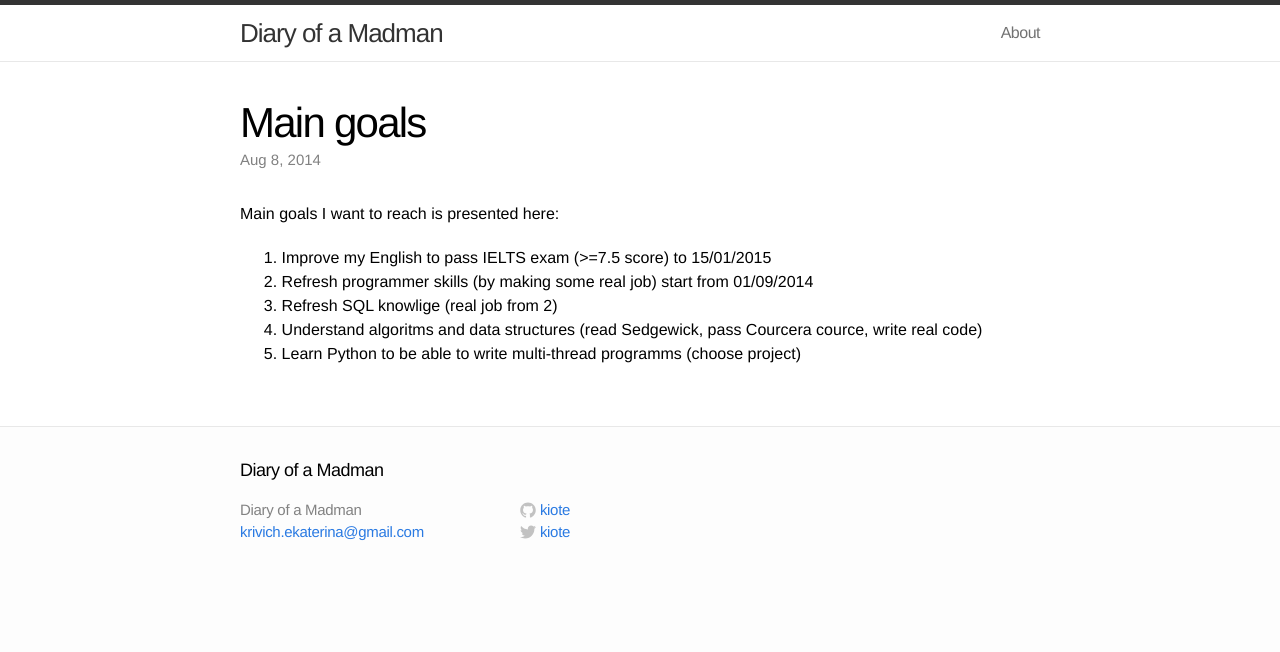
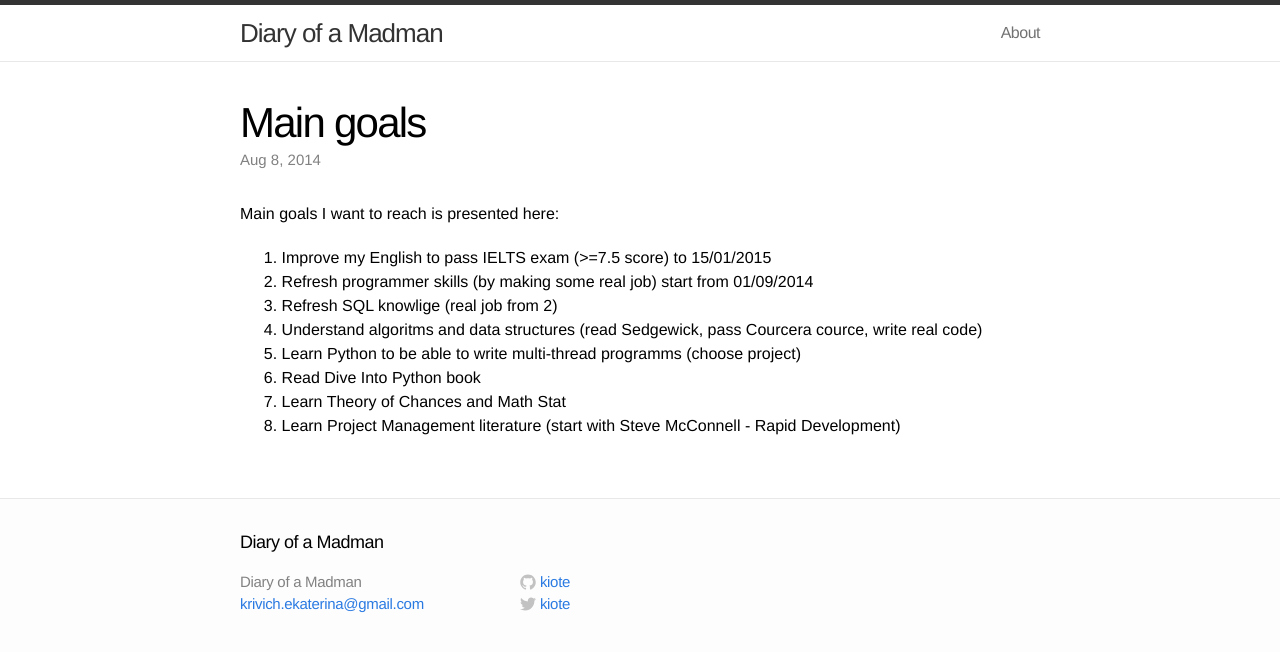
Before and after one commit to kiote/kiote.github.io, a Jekyll site: the page built from _posts/2014-08-08-main-goals.markdown, in a window 1280 px wide. Shown: the top 652 px of the page. Built offline with Jekyll 4.4.1, drawn with Linux system fonts in a browser that asks for light colours.

Commit message:
Update 2014-08-08-main-goals.markdown

```diff
--- a/_posts/2014-08-08-main-goals.markdown
+++ b/_posts/2014-08-08-main-goals.markdown
@@ -12,3 +12,6 @@ Main goals I want to reach is presented here:
 3. Refresh SQL knowlige (real job from 2)
 4. Understand algoritms and data structures (read Sedgewick, pass Courcera cource, write real code)
 5. Learn Python to be able to write multi-thread programms (choose project)
+6. Read Dive Into Python book
+7. Learn Theory of Chances and Math Stat
+8. Learn Project Management literature (start with Steve McConnell - Rapid Development)
```
